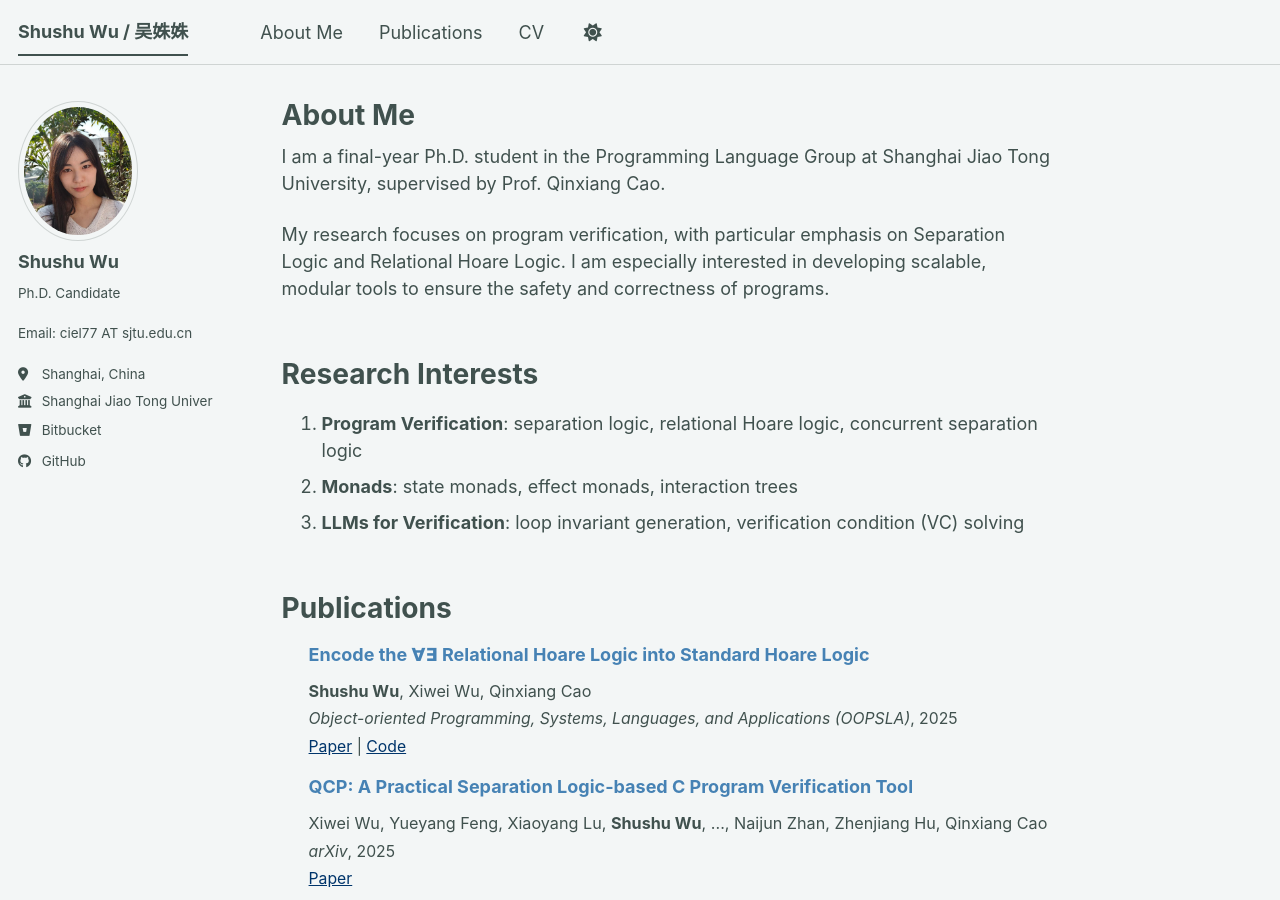
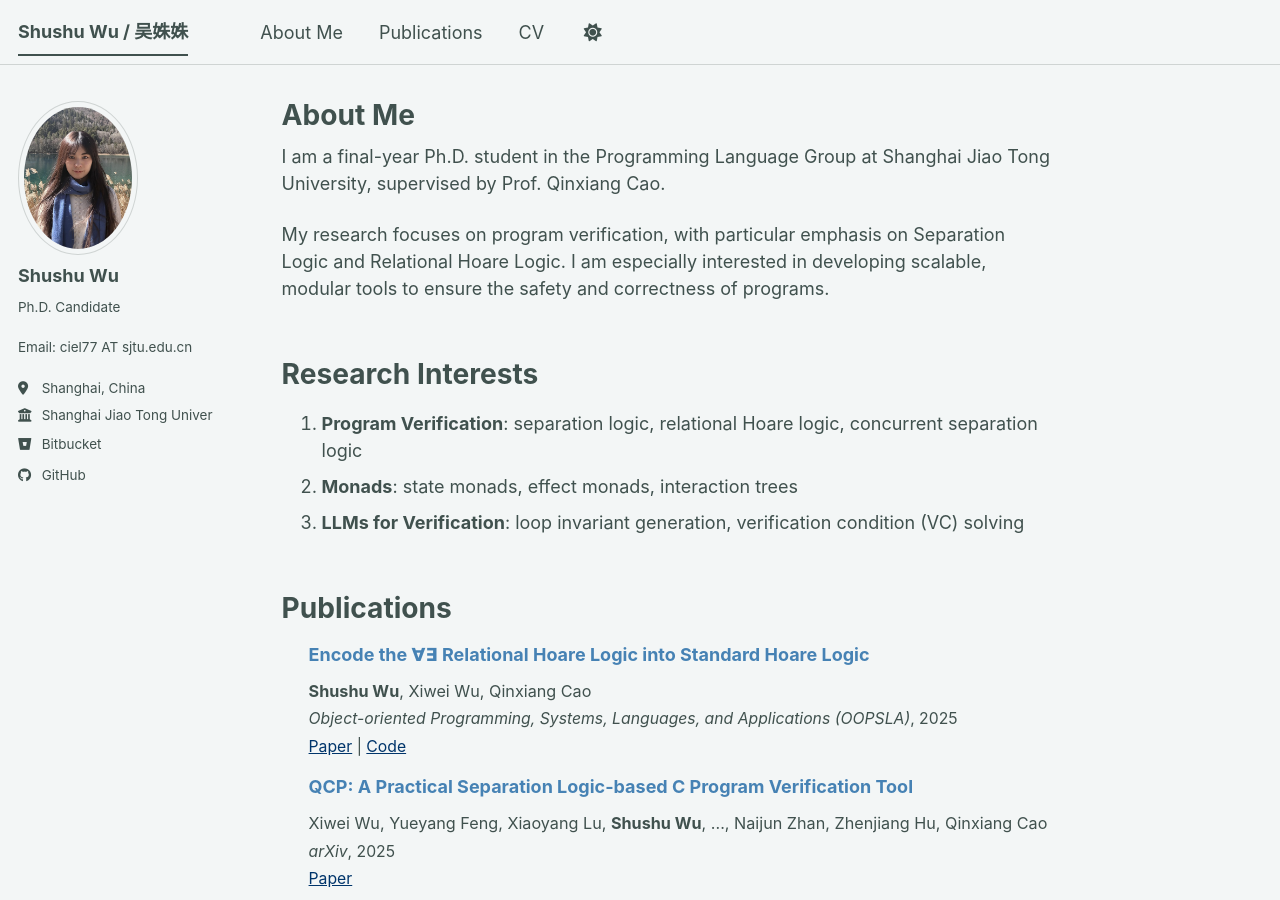
Before and after one commit to CielSeven/cielseven.github.io, a Jekyll site: the page built from _pages/about.md, in a window 1280 px wide and 900 px high. Built offline with Jekyll 4.4.1, drawn with Linux system fonts in a browser that asks for light colours; a script bundle is joined from its source files by our own code; library files that are not in the unit come from our copies.

Commit message:
update profile

```diff
--- a/_config.yml
+++ b/_config.yml
@@ -24,7 +24,7 @@ repository               : "cielseven/cielseven.github.io/"
 #               Additional customization can be done by editing /_includes/author-profile.html
 author:
   # Biographic information
-  avatar           : "profile.jpg"
+  avatar           : "profile-2.jpg"
   name             : "Shushu Wu"
   pronouns         : # example: "she/her"
   bio              : "Ph.D. Candidate<br/><br/>Email: ciel77 AT sjtu.edu.cn"
```
Also changed, not shown: images/profile-2.jpg (added).
